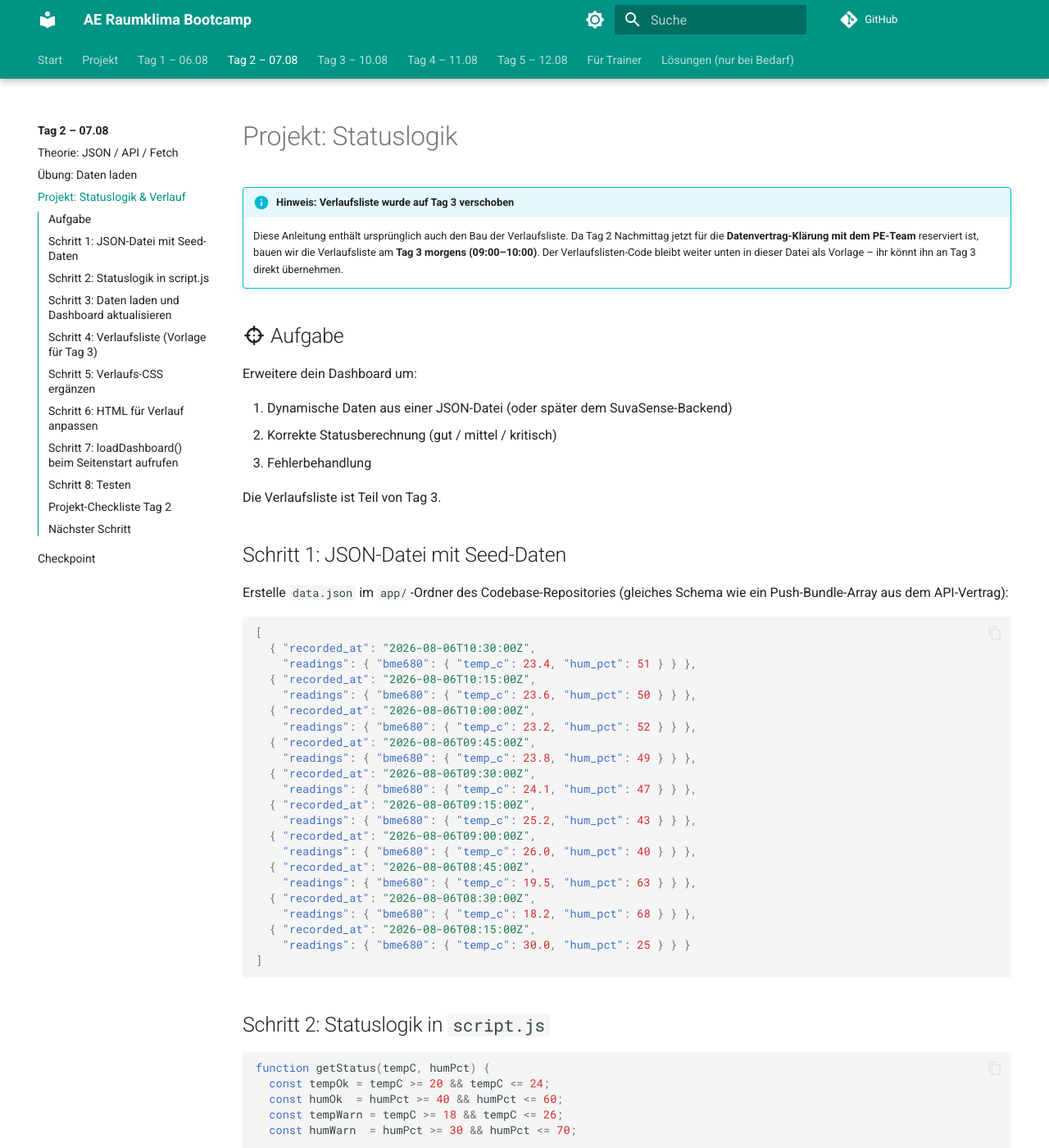
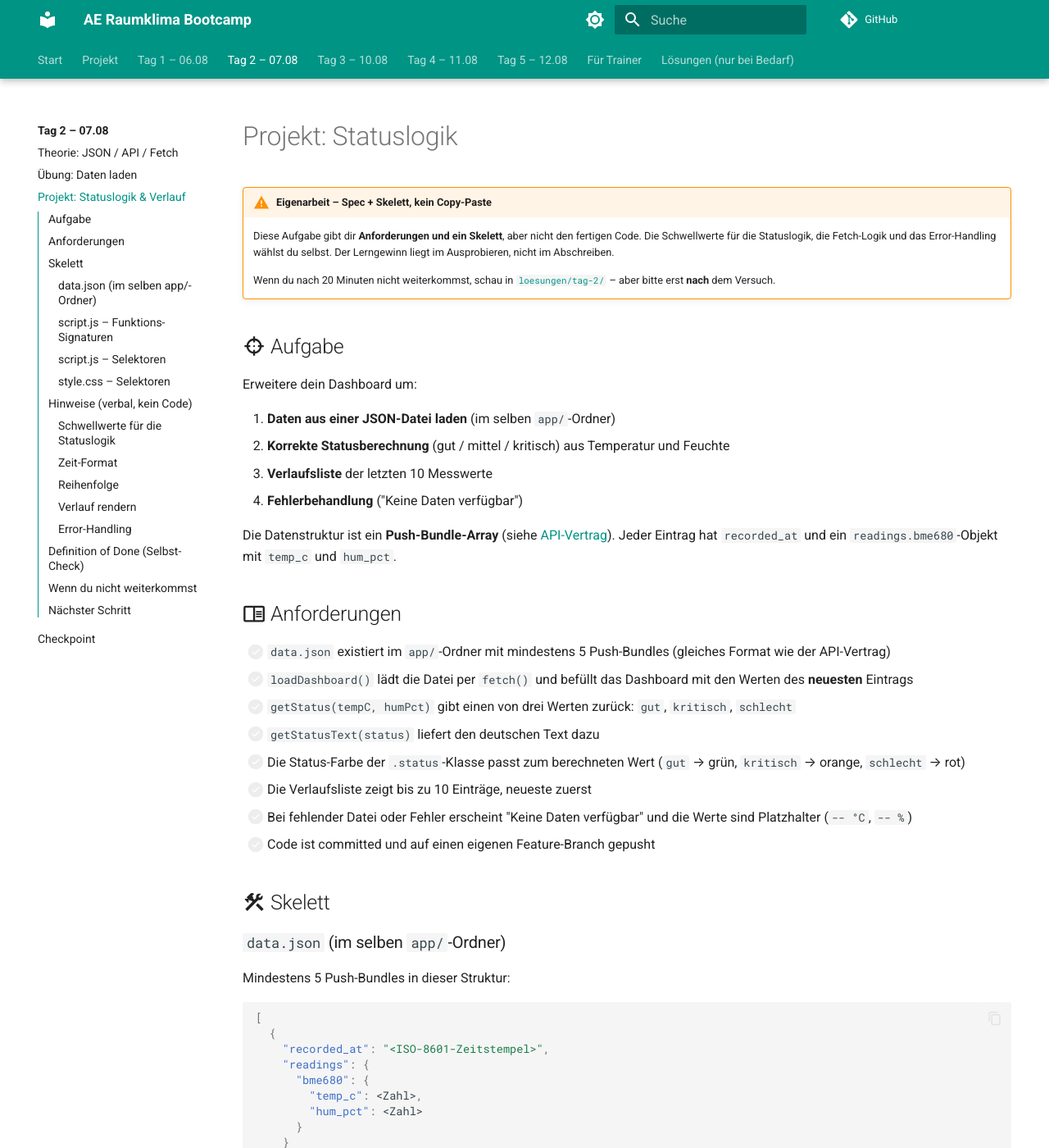
Before and after one commit to HeiligerG/ae-raumklima-bootcamp, an MkDocs documentation site: the page built from docs/tag-2/projekt-statuslogik-verlauf.md, in a window 1280 px wide and 1400 px high. Shown: the whole window at 82% size. Built offline with MkDocs 1.6.1 and Material for MkDocs 9.7.7, drawn with Linux system fonts in a browser that asks for light colours; comment, search, counter and statistics services are not loaded; some of the changed text lies outside the part shown.

Commit message:
docs(tag-2+loesungen): Projekt auf Spec+Skelett, Referenz-Implementierung Tag 2
Zwei zusammengehoerige Aenderungen:

tag-2/projekt-statuslogik-verlauf.md:
- 240 Zeilen Copy-Paste ersetzt durch 220 Zeilen Spec+Skelett
- Anforderungen, Skelett mit Pflicht-IDs/Funktions-Signaturen,
  verbale Hinweise, DoD, 20-Min-Regel
- Schwellwerte als Tabelle (gut/kritisch/schlecht) statt im
  Code, damit Lernende die Werte selbst waehlen
- Verbleibend: 1 Datei (data.json) als JSON-Skelett-Vorlage,
  weil Format-Korrektheit ohne Vorlage schwer ist

loesungen/tag-2/:
- data.json: 10 Push-Bundles mit allen 3 Status-Bereichen
- script.js: vollstaendige Referenz (getStatus, renderHistory,
  showError, loadDashboard)
- NOTIZEN.md: Design-Begruendungen (Schwellwerte, Sortierung,
  defensive Pruefungen, haeufige Anfaengerfehler)

````diff
--- a/docs/tag-2/projekt-statuslogik-verlauf.md
+++ b/docs/tag-2/projekt-statuslogik-verlauf.md
@@ -1,227 +1,161 @@
 # Projekt: Statuslogik
 
-!!! info "Hinweis: Verlaufsliste wurde auf Tag 3 verschoben"
-    Diese Anleitung enthält ursprünglich auch den Bau der Verlaufsliste. Da Tag 2 Nachmittag jetzt für die **Datenvertrag-Klärung mit dem PE-Team** reserviert ist, bauen wir die Verlaufsliste am **Tag 3 morgens (09:00–10:00)**. Der Verlaufslisten-Code bleibt weiter unten in dieser Datei als Vorlage – ihr könnt ihn an Tag 3 direkt übernehmen.
+!!! warning "Eigenarbeit – Spec + Skelett, kein Copy-Paste"
+    Diese Aufgabe gibt dir **Anforderungen und ein Skelett**, aber nicht den fertigen Code. Die Schwellwerte für die Statuslogik, die Fetch-Logik und das Error-Handling wählst du selbst. Der Lerngewinn liegt im Ausprobieren, nicht im Abschreiben.
+
+    Wenn du nach 20 Minuten nicht weiterkommst, schau in
+    [`loesungen/tag-2/`](https://ae-raumklima-bootcamp.readthedocs.io/loesungen/tag-2/) –
+    aber bitte erst **nach** dem Versuch.
 
 ## :material-target: Aufgabe
 
 Erweitere dein Dashboard um:
 
-1. Dynamische Daten aus einer JSON-Datei (oder später dem SuvaSense-Backend)
-2. Korrekte Statusberechnung (gut / mittel / kritisch)
-3. Fehlerbehandlung
+1. **Daten aus einer JSON-Datei laden** (im selben `app/`-Ordner)
+2. **Korrekte Statusberechnung** (gut / mittel / kritisch) aus
+   Temperatur und Feuchte
+3. **Verlaufsliste** der letzten 10 Messwerte
+4. **Fehlerbehandlung** ("Keine Daten verfügbar")
 
-Die Verlaufsliste ist Teil von Tag 3.
+Die Datenstruktur ist ein **Push-Bundle-Array** (siehe
+[API-Vertrag](../projekt/api-vertrag.md)). Jeder Eintrag hat
+`recorded_at` und ein `readings.bme680`-Objekt mit `temp_c` und
+`hum_pct`.
 
-## Schritt 1: JSON-Datei mit Seed-Daten
+## :material-book-open-outline: Anforderungen
 
-Erstelle `data.json` im `app/`-Ordner des Codebase-Repositories
-(gleiches Schema wie ein Push-Bundle-Array aus dem API-Vertrag):
+- [ ] `data.json` existiert im `app/`-Ordner mit mindestens 5
+      Push-Bundles (gleiches Format wie der API-Vertrag)
+- [ ] `loadDashboard()` lädt die Datei per `fetch()` und befüllt
+      das Dashboard mit den Werten des **neuesten** Eintrags
+- [ ] `getStatus(tempC, humPct)` gibt einen von drei Werten zurück:
+      `gut`, `kritisch`, `schlecht`
+- [ ] `getStatusText(status)` liefert den deutschen Text dazu
+- [ ] Die Status-Farbe der `.status`-Klasse passt zum berechneten
+      Wert (`gut` → grün, `kritisch` → orange, `schlecht` → rot)
+- [ ] Die Verlaufsliste zeigt bis zu 10 Einträge, neueste zuerst
+- [ ] Bei fehlender Datei oder Fehler erscheint "Keine Daten
+      verfügbar" und die Werte sind Platzhalter (`-- °C`, `-- %`)
+- [ ] Code ist committed und auf einen eigenen Feature-Branch gepusht
+
+## :material-hammer-wrench: Skelett
+
+### `data.json` (im selben `app/`-Ordner)
+
+Mindestens 5 Push-Bundles in dieser Struktur:
 
 ```json
 [
-  { "recorded_at": "2026-08-06T10:30:00Z",
-    "readings": { "bme680": { "temp_c": 23.4, "hum_pct": 51 } } },
-  { "recorded_at": "2026-08-06T10:15:00Z",
-    "readings": { "bme680": { "temp_c": 23.6, "hum_pct": 50 } } },
-  { "recorded_at": "2026-08-06T10:00:00Z",
-    "readings": { "bme680": { "temp_c": 23.2, "hum_pct": 52 } } },
-  { "recorded_at": "2026-08-06T09:45:00Z",
-    "readings": { "bme680": { "temp_c": 23.8, "hum_pct": 49 } } },
-  { "recorded_at": "2026-08-06T09:30:00Z",
-    "readings": { "bme680": { "temp_c": 24.1, "hum_pct": 47 } } },
-  { "recorded_at": "2026-08-06T09:15:00Z",
-    "readings": { "bme680": { "temp_c": 25.2, "hum_pct": 43 } } },
-  { "recorded_at": "2026-08-06T09:00:00Z",
-    "readings": { "bme680": { "temp_c": 26.0, "hum_pct": 40 } } },
-  { "recorded_at": "2026-08-06T08:45:00Z",
-    "readings": { "bme680": { "temp_c": 19.5, "hum_pct": 63 } } },
-  { "recorded_at": "2026-08-06T08:30:00Z",
-    "readings": { "bme680": { "temp_c": 18.2, "hum_pct": 68 } } },
-  { "recorded_at": "2026-08-06T08:15:00Z",
-    "readings": { "bme680": { "temp_c": 30.0, "hum_pct": 25 } } }
+  {
+    "recorded_at": "<ISO-8601-Zeitstempel>",
+    "readings": {
+      "bme680": {
+        "temp_c": <Zahl>,
+        "hum_pct": <Zahl>
+      }
+    }
+  }
 ]
 ```
 
-## Schritt 2: Statuslogik in `script.js`
+Die **exakten Werte** darfst du wählen – mische ruhig Werte aus
+allen drei Status-Bereichen (gut, kritisch, schlecht), damit du
+die Logik testen kannst.
 
-```javascript
-function getStatus(tempC, humPct) {
-  const tempOk = tempC >= 20 && tempC <= 24;
-  const humOk  = humPct >= 40 && humPct <= 60;
-  const tempWarn = tempC >= 18 && tempC <= 26;
-  const humWarn  = humPct >= 30 && humPct <= 70;
+### `script.js` – Funktions-Signaturen
 
-  if (tempOk && humOk) return 'gut';
-  if (tempWarn || humWarn) return 'kritisch';
-  return 'schlecht';
-}
+Du brauchst diese Funktionen. **Implementierung wählst du selbst.**
 
-function getStatusText(status) {
-  switch (status) {
-    case 'gut': return 'Gut';
-    case 'kritisch': return 'Kritisch';
-    case 'schlecht': return 'Schlecht';
-    default: return 'Unbekannt';
-  }
-}
-```
+| Funktion | Aufgabe |
+|---|---|
+| `getStatus(tempC, humPct)` | Berechnet Status aus Werten, gibt String zurück |
+| `getStatusText(status)` | Wandelt Status in Anzeige-Text um |
+| `loadDashboard()` | Lädt Daten, befüllt das DOM, ruft `renderHistory` |
+| `renderHistory(bundles)` | Baut die `.history-item`-Einträge im DOM |
+| `showError()` | Setzt Platzhalter und Fehlertext |
 
-## Schritt 3: Daten laden und Dashboard aktualisieren
+### `script.js` – Selektoren
 
-```javascript
-async function loadDashboard() {
-  try {
-    const response = await fetch('data.json');
-    if (!response.ok) throw new Error('Daten nicht verfügbar');
+- Lese: `document.getElementById('serial-number').textContent` (etc.)
+- Setze Status: `element.className = 'status ' + status`
+- Verlauf-Container leeren: `list.innerHTML = ''`
+- Verlauf-Item erstellen: `document.createElement('div')` mit
+  `className = 'history-item'`
 
-    const bundles = await response.json();
-    const latest = bundles[0];                       // neuester Push-Bundle
-    const bme = latest.readings.bme680;               // BME680-Block
+### `style.css` – Selektoren
 
-    document.getElementById('serial-number').textContent = 'SN12345';
-    document.getElementById('temp-c').textContent        = bme.temp_c + ' °C';
-    document.getElementById('hum-pct').textContent       = bme.hum_pct + ' %';
+Du brauchst zusätzlich zum Tag-1-CSS diese Selektoren (Werte
+wählst du selbst):
 
-    const status = getStatus(bme.temp_c, bme.hum_pct);
-    const statusEl = document.getElementById('status');
-    statusEl.textContent = getStatusText(status);
-    statusEl.className   = 'status ' + status;
+- `.history-list` (Container für Verlaufs-Einträge)
+- `.history-item` (eine Zeile)
+- `.history-time` (Zeit-Stempel)
+- `.history-temp` (Temperatur)
+- `.history-hum` (Feuchte)
+- `.history-status` (Status-Pille rechts)
+- `.history-status.gut`, `.history-status.kritisch`,
+  `.history-status.schlecht` (Farben)
 
-    renderHistory(bundles);
-  } catch (error) {
-    showError();
-    console.error(error);
-  }
-}
+## :material-lightbulb-on: Hinweise (verbal, kein Code)
 
-function showError() {
-  document.getElementById('serial-number').textContent = 'Keine Daten';
-  document.getElementById('temp-c').textContent        = '-- °C';
-  document.getElementById('hum-pct').textContent       = '-- %';
+### Schwellwerte für die Statuslogik
 
-  const statusEl = document.getElementById('status');
-  statusEl.textContent = 'Keine Daten verfügbar';
-  statusEl.className   = 'status schlecht';
+Sinnvolle Startwerte (alle in °C bzw. %):
 
-  document.getElementById('history-list').innerHTML =
-    '<p class="placeholder">Daten konnten nicht geladen werden.</p>';
-}
-```
+| Status | Temperatur | Feuchte |
+|---|---|---|
+| gut | 20–24 | 40–60 |
+| kritisch | 18–26 | 30–70 |
+| schlecht | alles ausserhalb | alles ausserhalb |
 
-## Schritt 4: Verlaufsliste (Vorlage für Tag 3)
+Du kannst die Werte selbst anpassen – diskutiere sie danach im
+Team. Begründe, **warum** du andere Schwellwerte gewählt hast.
 
-```javascript
-function renderHistory(bundles) {
-  const list = document.getElementById('history-list');
-  list.innerHTML = '';
+### Zeit-Format
 
-  const entries = bundles.slice(0, 10);
+`bundle.recorded_at` ist ISO-8601 (z. B. `"2026-08-06T10:30:00Z"`).
+Für die Anzeige nutzt du `new Date(string).toLocaleTimeString(...)`.
+Mit `de-CH` als Locale bekommst du 24-h-Format.
 
-  entries.forEach(bundle => {
-    const bme = bundle.readings.bme680;
-    if (!bme) return;                                  // BME680 nicht in diesem Bundle
+### Reihenfolge
 
-    const item = document.createElement('div');
-    item.className = 'history-item';
+`data[0]` ist der **neueste** Eintrag. Beim Sortieren nicht
+verwirren lassen – das Array kommt schon sortiert.
 
-    const status = getStatus(bme.temp_c, bme.hum_pct);
-    const time = new Date(bundle.recorded_at).toLocaleTimeString('de-CH', {
-      hour: '2-digit', minute: '2-digit'
-    });
+### Verlauf rendern
 
-    item.innerHTML = `
-      <span class="history-time">${time}</span>
-      <span class="history-temp">${bme.temp_c}°C</span>
-      <span class="history-hum">${bme.hum_pct}%</span>
-      <span class="history-status ${status}">${getStatusText(status)}</span>
-    `;
+Pro Eintrag ein `<div class="history-item">` mit:
+- Zeit (kurz, nur hh:mm)
+- Temperatur mit °C
+- Feuchte mit %
+- Status-Pille rechts (mit derselben Farbe wie im Dashboard)
 
-    list.appendChild(item);
-  });
-}
-```
+Wenn `bundle.readings.bme680` fehlt (defensiv), überspringe
+den Eintrag mit `if (!bme) return;`.
 
-## Schritt 5: Verlaufs-CSS ergänzen
+### Error-Handling
 
-```css
-.history-list {
-  display: flex;
-  flex-direction: column;
-  gap: 8px;
-}
+`try { ... } catch (error) { showError(); console.error(error); }`
+umgibt das gesamte `loadDashboard()`. So crasht die App nicht,
+wenn `data.json` fehlt.
 
-.history-item {
-  display: flex;
-  align-items: center;
-  gap: 16px;
-  padding: 10px 12px;
-  background: #fafafa;
-  border-radius: 6px;
-  font-size: 14px;
-}
+## :material-check-all: Definition of Done (Selbst-Check)
 
-.history-time { color: #999; font-size: 13px; min-width: 50px; }
-.history-temp { font-weight: bold; min-width: 50px; }
-.history-hum  { color: #666; min-width: 40px; }
+- [ ] Alle 8 Anforderungen erfüllt
+- [ ] Konsole (F12) zeigt keine roten Fehler
+- [ ] Status-Logik funktioniert mit allen 3 Werte-Bereichen
+- [ ] Bei umbenannter `data.json` erscheint die Fehlermeldung
+- [ ] Git-Commit und Push auf eigenen Feature-Branch
 
-.history-status {
-  margin-left: auto;
-  padding: 2px 8px;
-  border-radius: 4px;
-  font-size: 12px;
-  font-weight: bold;
-}
+## :material-help: Wenn du nicht weiterkommst
 
-.history-status.gut       { background: #e8f5e9; color: #2e7d32; }
-.history-status.kritisch  { background: #fff3e0; color: #e65100; }
-.history-status.schlecht  { background: #ffebee; color: #c62828; }
-```
+Nach 20 Min ohne nennenswerten Fortschritt:
 
-## Schritt 6: HTML für Verlauf anpassen
-
-Ersetze den Platzhalter in `index.html`:
-
-```html
-<section class="history">
-    <h3>Verlauf der letzten Messungen</h3>
-    <div class="history-list" id="history-list">
-        <p class="placeholder">Lade Daten...</p>
-    </div>
-</section>
-```
-
-## Schritt 7: `loadDashboard()` beim Seitenstart aufrufen
-
-```javascript
-// Am Ende von script.js
-loadDashboard();
-```
-
-## Schritt 8: Testen
-
-- Live Server starten
-- Seite öffnen
-- Temperatur und Luftfeuchtigkeit werden geladen
-- Statusfarbe passt zum Wert
-- Verlauf zeigt mehrere Einträge
-- `data.json` umbenennen → Fehlermeldung erscheint
-- Datei zurückbenennen → Seite neu laden → alles wieder da
-
-## :material-check-all: Projekt-Checkliste Tag 2
-
-- [ ] `data.json` mit Seed-Push-Bundles existiert
-- [ ] `getStatus()` berechnet den richtigen Status aus `temp_c` / `hum_pct`
-- [ ] `loadDashboard()` lädt Daten per `fetch()`
-- [ ] Dashboard zeigt echte Daten (nicht mehr statisch)
-- [ ] Statusfarbe ändert sich je nach Wert
-- [ ] Bei fehlender Datei erscheint Fehlermeldung
-- [ ] Code ist committed und gepusht
-
-!!! tip "Vorbereitung für Tag 3"
-    Wenn du am Ende von Tag 2 noch Zeit hast: lies bereits die Schritte 4–6 dieser Anleitung durch, um ein Gefühl für die Verlaufsliste zu bekommen. Sie wird am Tag 3 morgens gebaut.
+1. Schau in [`loesungen/tag-2/`](https://ae-raumklima-bootcamp.readthedocs.io/loesungen/tag-2/)
+2. **Vergleiche** deinen Ansatz mit der Referenz
+3. **Erkläre einem Teammitglied**, was die Referenz anders macht
 
 ## Nächster Schritt
 
 **Tag 2 Nachmittag:** [Datenvertrag klären (mit PE-Team)](schnittstellen.md)
-**Tag 3:** [Projekt: Integration](../tag-3/integration.md) – dort wird auch die Verlaufsliste gebaut.
+**Tag 3:** [Projekt: Integration](../tag-3/integration.md) – dort wird die App live an die SuvaSense-API angebunden.
````
Also changed, not shown: docs/loesungen/tag-2/NOTIZEN.md (added, +100 -0 lines), docs/loesungen/tag-2/data.json (added, +22 -0 lines), docs/loesungen/tag-2/script.js (added, +99 -0 lines).
